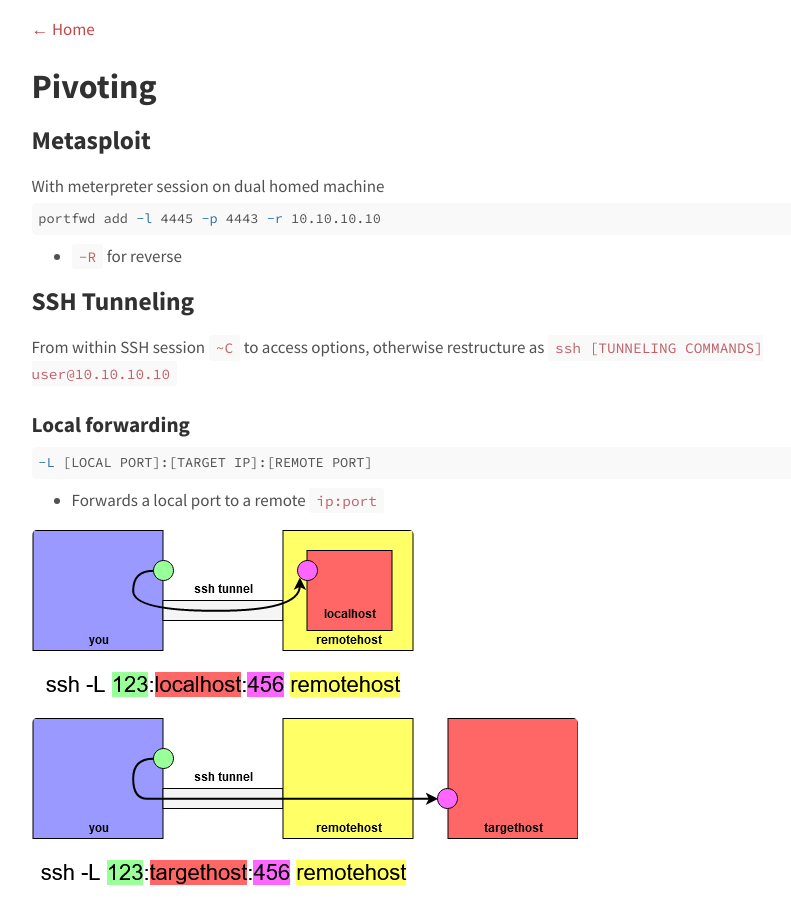
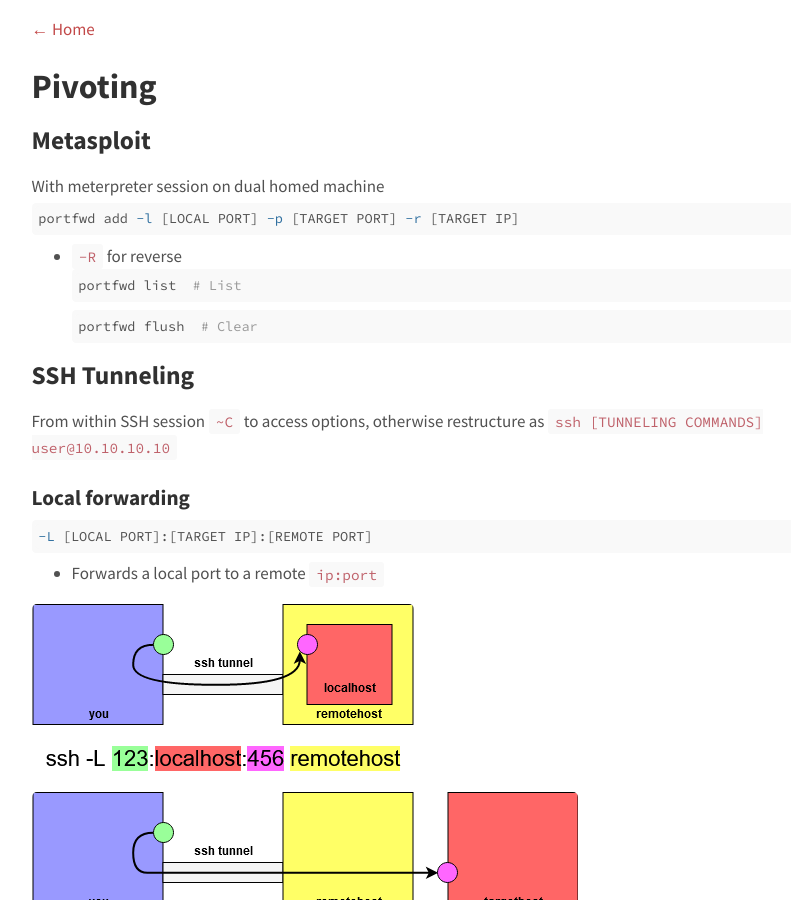
Before and after one commit to agrzeslak/cheatsheet, a Jekyll site: the page built from _topics/pivoting.md, in a window 1280 px wide and 900 px high. Shown: the whole window, without its empty margins (209-1000 px from the left). Built offline with Jekyll 4.4.1, drawn with Linux system fonts in a browser that asks for light colours.

Commit message:
Updated metasploit pivoting

````diff
--- a/_topics/pivoting.md
+++ b/_topics/pivoting.md
@@ -12,9 +12,15 @@ tags:
 ## Metasploit
 With meterpreter session on dual homed machine
 ```shell
-portfwd add -l 4445 -p 4443 -r 10.10.10.10
+portfwd add -l [LOCAL PORT] -p [TARGET PORT] -r [TARGET IP]
 ```
 - `-R` for reverse
+```shell
+portfwd list  # List
+```
+```shell
+portfwd flush  # Clear
+```
 
 ## SSH Tunneling
 From within SSH session `~C` to access options, otherwise restructure as `ssh [TUNNELING COMMANDS] user@10.10.10.10`
````
